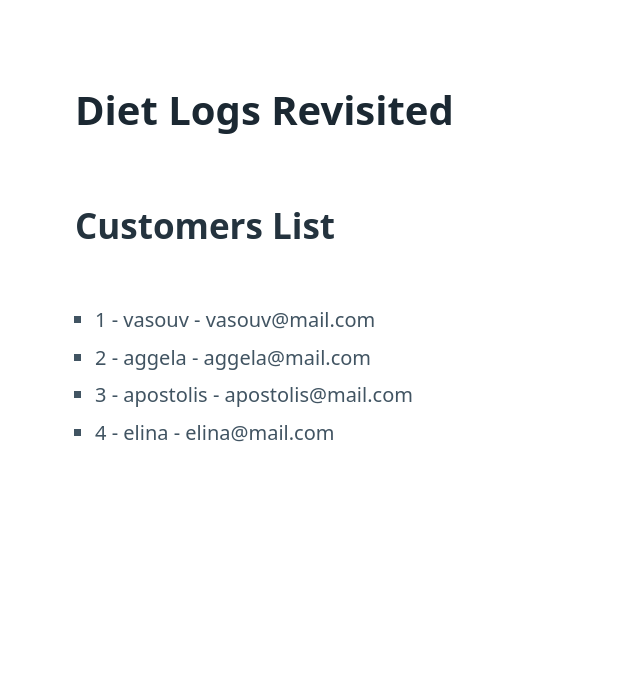
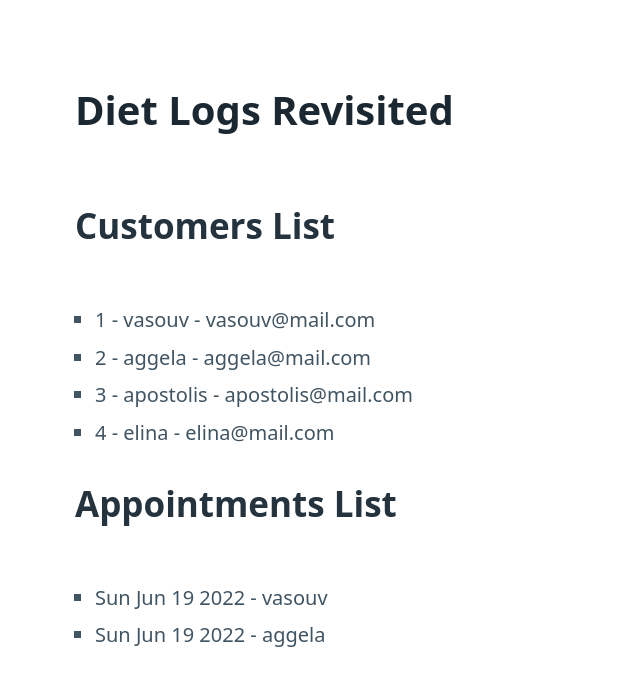
Before and after one commit to vasouv/diet-logs-rev-ui, an Angular app: page / in a window 1280 px wide. Shown: the top 686 px of the page, without its empty margins (0-640 px from the left). Built offline with nearby package versions, Linux system fonts and the light colour scheme.

Commit message:
appointments component
sample data for appointments component
closes #4

```diff
--- a/src/app/app.component.html
+++ b/src/app/app.component.html
@@ -1,2 +1,3 @@
 <h1>Diet Logs Revisited</h1>
 <app-customers></app-customers>
+<app-appointments></app-appointments>
--- a/src/app/app.module.ts
+++ b/src/app/app.module.ts
@@ -3,11 +3,13 @@ import { BrowserModule } from '@angular/platform-browser';
 
 import { AppComponent } from './app.component';
 import { CustomersComponent } from './customers/customers/customers.component';
+import { AppointmentsComponent } from './appointments/appointments/appointments.component';
 
 @NgModule({
   declarations: [
     AppComponent,
-    CustomersComponent
+    CustomersComponent,
+    AppointmentsComponent
   ],
   imports: [
     BrowserModule
--- /dev/null
+++ b/src/app/appointment.ts
@@ -0,0 +1,5 @@
+export interface Appointment {
+  id: number;
+  date: string;
+  customer: string
+}
--- /dev/null
+++ b/src/app/appointments/appointments/appointments.component.html
@@ -0,0 +1,6 @@
+<h2>Appointments List</h2>
+<ul>
+  <li *ngFor="let appointment of appointments">
+    {{appointment.date}} - {{appointment.customer}}
+  </li>
+</ul>
--- /dev/null
+++ b/src/app/appointments/appointments/appointments.component.ts
@@ -0,0 +1,21 @@
+import { Component, OnInit } from '@angular/core';
+import {Appointment} from "../../appointment";
+import {APPOINTMENTS} from "../../mock-appointments";
+
+
+@Component({
+  selector: 'app-appointments',
+  templateUrl: './appointments.component.html',
+  styleUrls: ['./appointments.component.css']
+})
+export class AppointmentsComponent implements OnInit {
+
+  appointments: Appointment[] = [];
+
+  constructor() { }
+
+  ngOnInit(): void {
+    this.appointments = APPOINTMENTS;
+  }
+
+}
--- /dev/null
+++ b/src/app/mock-appointments.ts
@@ -0,0 +1,6 @@
+import {Appointment} from "./appointment";
+
+export const APPOINTMENTS: Appointment[] = [
+  {id: 1, date: new Date().toDateString(), customer: "vasouv"},
+  {id: 2, date: new Date().toDateString(), customer: "aggela"}
+]
```
Also changed, not shown: src/app/appointments/appointments/appointments.component.css (added), 1 other file (tests, documents, lock files or other folders).
